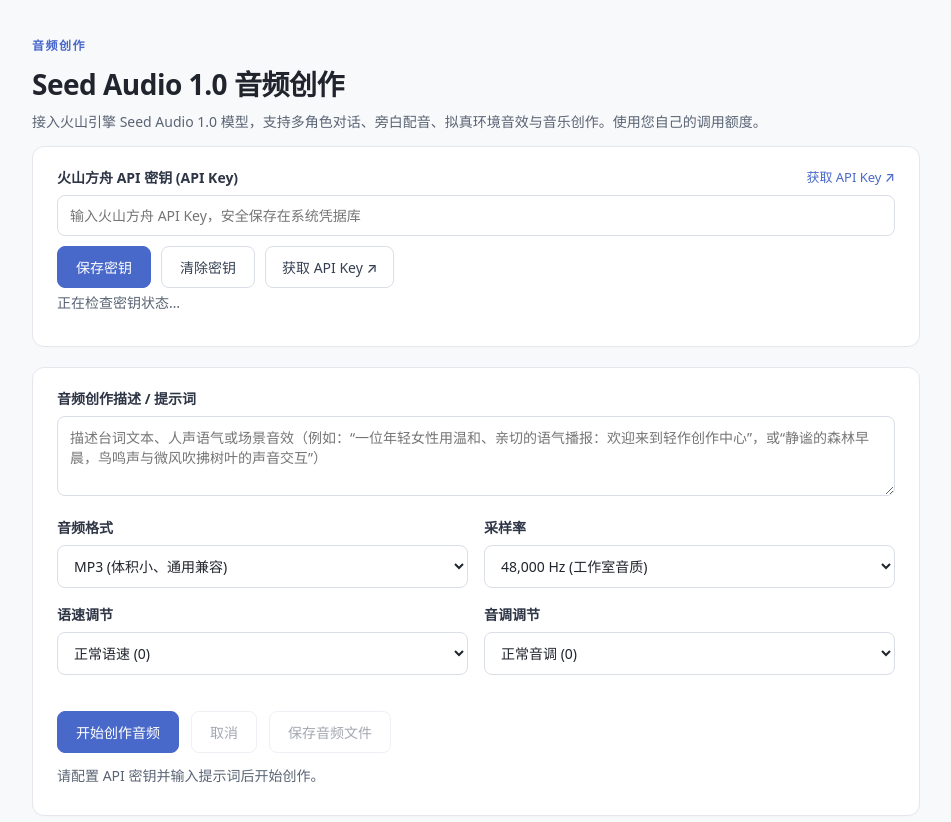
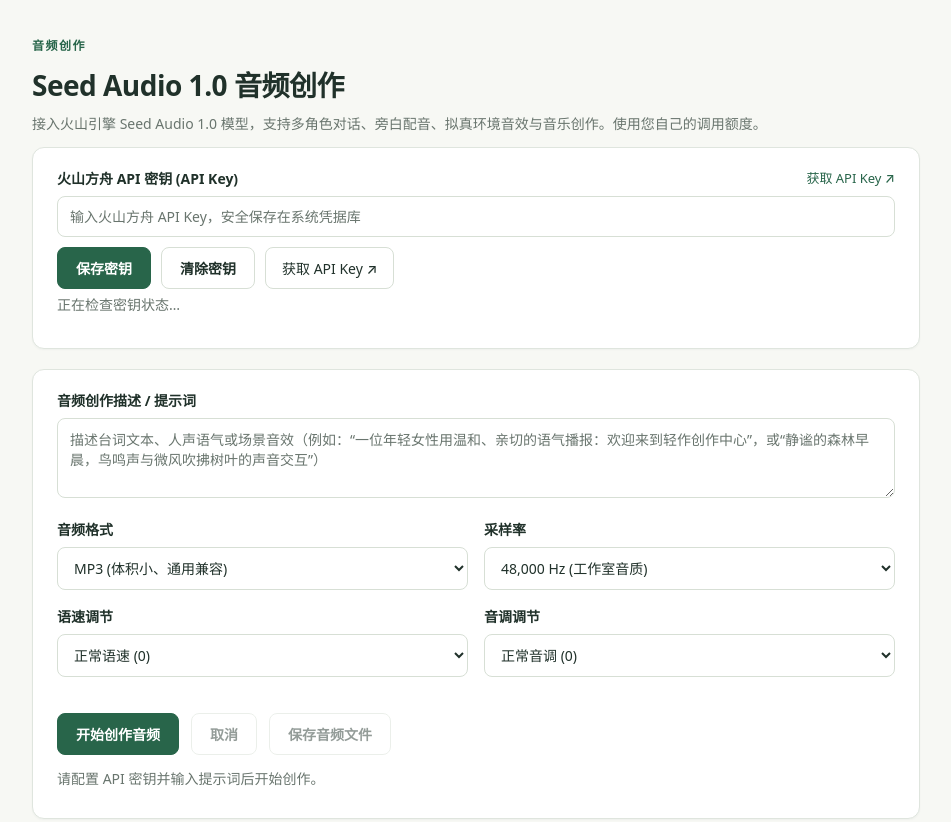
Before and after one commit to ZhiPenTu/qingzuo-plugin-seed-audio, a website with bundled scripts: page ui/index.html in a window 1280 px wide. Shown: the top 822 px of the page, without its empty margins (164-1115 px from the left). Built offline with nearby package versions, Linux system fonts and the light colour scheme.

Commit message:
style: 统一插件界面配色并适配深色模式 (#1)

```diff
--- a/package.json
+++ b/package.json
@@ -1,6 +1,6 @@
 {
   "name": "@commerce/plugin-seed-audio",
-  "version": "0.1.1",
+  "version": "0.1.2",
   "private": true,
   "type": "module",
   "commerce": {
@@ -11,7 +11,7 @@
     "category": "音频创作",
     "api": "^1.2.0",
     "ui": "ui/index.html",
-    "releaseNotes": "新增专属品牌图标，统一插件市场、工具中心与插件管理的视觉呈现。",
+    "releaseNotes": "界面配色统一为轻作底座语义色，支持跟随系统的浅色与深色模式。",
     "permissions": {
       "files": true,
       "credentials": [
--- a/ui/style.css
+++ b/ui/style.css
@@ -1,159 +1,184 @@
 :root {
-  font-family: system-ui, -apple-system, BlinkMacSystemFont, "Segoe UI", Roboto, sans-serif;
-  color: #20242c;
-  background: #f8f9fb;
   color-scheme: light;
+  --qz-background: #f7f8f4;
+  --qz-surface: #ffffff;
+  --qz-surface-subtle: #fbfcfa;
+  --qz-overlay: #ffffff;
+  --qz-canvas: #e9ede7;
+  --qz-text: #20312a;
+  --qz-text-muted: #69756e;
+  --qz-primary: #28654a;
+  --qz-primary-hover: #1e503a;
+  --qz-on-primary: #ffffff;
+  --qz-selection: #e4eee5;
+  --qz-on-selection: #28654a;
+  --qz-muted: #f0f3ed;
+  --qz-hover: #edf2eb;
+  --qz-border: #dfe5de;
+  --qz-input: #d7dfd5;
+  --qz-focus: #28654a;
+  --qz-danger: #b42318;
+  --qz-danger-surface: #f8e9e8;
+  --qz-warning: #956219;
+  --qz-warning-surface: #faf0dd;
+  --qz-success: #28654a;
+  --qz-success-surface: #e4eee5;
+  --qz-media-stage: #121a15;
+  --qz-media-text: #a6b5aa;
+  --qz-shadow: 0 1px 2px rgba(32, 49, 42, .04);
+  font-family: system-ui, -apple-system, BlinkMacSystemFont, "Segoe UI", "PingFang SC", sans-serif;
+  color: var(--qz-text);
+  background: var(--qz-background);
 }
+
+@media (prefers-color-scheme: dark) {
+  :root {
+    color-scheme: dark;
+    --qz-background: #19211d;
+    --qz-surface: #202923;
+    --qz-surface-subtle: #1d2721;
+    --qz-overlay: #253129;
+    --qz-canvas: #121a15;
+    --qz-text: #edf3ee;
+    --qz-text-muted: #a6b5aa;
+    --qz-primary: #99d8ad;
+    --qz-primary-hover: #b6e9c7;
+    --qz-on-primary: #173222;
+    --qz-selection: #2c4233;
+    --qz-on-selection: #bde6c8;
+    --qz-muted: #253029;
+    --qz-hover: #2b382f;
+    --qz-border: #36453a;
+    --qz-input: #425447;
+    --qz-focus: #99d8ad;
+    --qz-danger: #f87171;
+    --qz-danger-surface: #36302b;
+    --qz-warning: #ebc780;
+    --qz-warning-surface: #443821;
+    --qz-success: #bde6c8;
+    --qz-success-surface: #2c4233;
+    --qz-media-stage: #121a15;
+    --qz-media-text: #a6b5aa;
+    --qz-shadow: 0 1px 2px rgba(0, 0, 0, .2);
+  }
+}
+
 * { box-sizing: border-box; }
-body { margin: 0; }
-main { max-width: 960px; margin: 0 auto; padding: 32px 36px; }
-h1 { font-size: 28px; letter-spacing: -0.5px; margin: 8px 0 8px; font-weight: 700; }
-p { color: #5a6474; font-size: 14px; line-height: 1.6; margin: 4px 0 12px; }
-.eyebrow { font-size: 12px; letter-spacing: 1.5px; text-transform: uppercase; color: #4969ca; font-weight: 600; margin-bottom: 4px; }
-.card { background: #ffffff; border: 1px solid #e4e7ec; border-radius: 12px; padding: 20px 24px; margin-bottom: 20px; box-shadow: 0 1px 3px rgba(0,0,0,0.02); }
-label { display: block; font-size: 14px; font-weight: 600; color: #2e3545; margin-bottom: 8px; }
-.row { display: flex; gap: 10px; align-items: center; flex-wrap: wrap; margin-top: 8px; }
+html, body { min-height: 100%; background: var(--qz-background); }
+body { margin: 0; color: var(--qz-text); }
+main { max-width: 960px; margin: 0 auto; padding: 32px 36px 48px; }
+h1 { margin: 8px 0; font-size: 28px; font-weight: 700; letter-spacing: -.5px; }
+p { margin: 4px 0 12px; color: var(--qz-text-muted); font-size: 14px; line-height: 1.65; }
+.eyebrow { margin-bottom: 4px; color: var(--qz-primary); font-size: 12px; font-weight: 600; letter-spacing: 1.5px; text-transform: uppercase; }
+.card { margin-bottom: 20px; border: 1px solid var(--qz-border); border-radius: 12px; padding: 20px 24px; background: var(--qz-surface); box-shadow: var(--qz-shadow); }
+label { display: block; margin-bottom: 8px; color: var(--qz-text); font-size: 14px; font-weight: 600; }
+.row { display: flex; align-items: center; flex-wrap: wrap; gap: 10px; margin-top: 8px; }
 .form-group { margin-bottom: 16px; }
 .form-group:last-child { margin-bottom: 0; }
 input[type="text"], input[type="password"], textarea, select {
   width: 100%;
-  border: 1px solid #d9dee7;
+  border: 1px solid var(--qz-input);
   border-radius: 8px;
   padding: 10px 12px;
+  color: var(--qz-text);
+  background: var(--qz-surface);
   font: inherit;
   font-size: 14px;
-  color: #20242c;
-  background: #ffffff;
-  transition: border-color 0.15s;
+  transition: border-color .15s, box-shadow .15s;
 }
+input::placeholder, textarea::placeholder { color: var(--qz-text-muted); opacity: 1; }
 input[type="text"]:focus, input[type="password"]:focus, textarea:focus, select:focus {
   outline: none;
-  border-color: #4969ca;
+  border-color: var(--qz-focus);
+  box-shadow: 0 0 0 3px color-mix(in srgb, var(--qz-focus) 16%, transparent);
 }
-textarea { resize: vertical; min-height: 80px; }
-.grid-2 { display: grid; grid-template-columns: 1fr 1fr; gap: 16px; }
-.grid-3 { display: grid; grid-template-columns: 1fr 1fr 1fr; gap: 16px; }
+textarea { min-height: 80px; resize: vertical; }
+.grid-2 { display: grid; grid-template-columns: repeat(2, minmax(0, 1fr)); gap: 16px; }
+.grid-3 { display: grid; grid-template-columns: repeat(3, minmax(0, 1fr)); gap: 16px; }
 button {
-  border: 1px solid #4969ca;
-  background: #4969ca;
-  color: #ffffff;
-  border-radius: 8px;
-  padding: 10px 18px;
-  font: inherit;
-  font-size: 14px;
-  font-weight: 500;
-  cursor: pointer;
   display: inline-flex;
   align-items: center;
   justify-content: center;
-  transition: background-color 0.15s, opacity 0.15s;
+  border: 1px solid var(--qz-primary);
+  border-radius: 8px;
+  padding: 10px 18px;
+  color: var(--qz-on-primary);
+  background: var(--qz-primary);
+  font: inherit;
+  font-size: 14px;
+  font-weight: 600;
+  cursor: pointer;
+  transition: background-color .15s, border-color .15s, opacity .15s;
 }
-button:hover:not(:disabled) { background: #3b59b6; border-color: #3b59b6; }
-button.secondary {
-  color: #364052;
-  background: #ffffff;
-  border-color: #d9dee7;
-}
-button.secondary:hover:not(:disabled) {
-  background: #f4f6f9;
-  border-color: #c8cfdc;
-}
-button:disabled { opacity: 0.45; cursor: not-allowed; }
-.actions { display: flex; gap: 12px; align-items: center; flex-wrap: wrap; margin: 20px 0 12px; }
-#status { font-size: 14px; color: #5a6474; margin: 8px 0; min-height: 20px; }
-#status.error { color: #d93838; font-weight: 500; }
-#status.success { color: #1e8e3e; font-weight: 500; }
+button:hover:not(:disabled) { border-color: var(--qz-primary-hover); background: var(--qz-primary-hover); }
+button.secondary { border-color: var(--qz-input); color: var(--qz-text); background: var(--qz-surface); }
+button.secondary:hover:not(:disabled) { border-color: var(--qz-primary); color: var(--qz-on-selection); background: var(--qz-selection); }
+button:disabled { opacity: .48; cursor: not-allowed; }
+button:focus-visible, .button-link:focus-visible { outline: 2px solid var(--qz-focus); outline-offset: 2px; }
+.actions { display: flex; align-items: center; flex-wrap: wrap; gap: 12px; margin: 20px 0 12px; }
+#status { min-height: 20px; margin: 8px 0; color: var(--qz-text-muted); font-size: 14px; }
+#status.error { color: var(--qz-danger); font-weight: 500; }
+#status.success { color: var(--qz-success); font-weight: 500; }
 .preview-container {
-  min-height: 280px;
-  background: #0f131a;
-  border-radius: 12px;
+  position: relative;
   display: flex;
   align-items: center;
   justify-content: center;
+  min-height: 280px;
   overflow: hidden;
-  position: relative;
   margin-top: 16px;
+  border: 1px solid var(--qz-border);
+  border-radius: 12px;
+  background: var(--qz-media-stage);
 }
-.preview-container video, .preview-container img {
-  max-width: 100%;
-  max-height: 480px;
-  object-fit: contain;
-}
-.preview-placeholder {
-  color: #8b95a5;
-  font-size: 14px;
-  text-align: center;
-  padding: 24px;
-}
+.preview-container video, .preview-container img { max-width: 100%; max-height: 480px; object-fit: contain; }
+.preview-placeholder { padding: 24px; color: var(--qz-media-text); font-size: 14px; text-align: center; }
 .thumb-preview {
+  display: block;
   width: 96px;
   height: 96px;
+  margin-top: 8px;
+  border: 1px solid var(--qz-input);
   border-radius: 8px;
-  border: 1px solid #d9dee7;
   object-fit: cover;
-  background: #f1f3f6;
-  margin-top: 8px;
-  display: block;
+  background: var(--qz-canvas);
 }
-@media (max-width: 680px) {
-  main { padding: 20px 16px; }
-  .grid-2, .grid-3 { grid-template-columns: 1fr; gap: 12px; }
-}
-
 .audio-player-box {
-  background: #ffffff;
-  border: 1px solid #e4e7ec;
-  border-radius: 10px;
-  padding: 16px 20px;
   display: flex;
   flex-direction: column;
   gap: 12px;
   margin-top: 12px;
+  border: 1px solid var(--qz-border);
+  border-radius: 10px;
+  padding: 16px 20px;
+  background: var(--qz-surface-subtle);
 }
-.audio-player-box audio {
-  width: 100%;
-}
-
-.settings-title-row {
-  display: flex;
-  justify-content: space-between;
-  align-items: center;
-  margin-bottom: 8px;
-}
-.settings-title-row label {
-  margin-bottom: 0;
-}
-.link-btn {
-  color: #4969ca;
-  text-decoration: none;
-  font-size: 13px;
-  font-weight: 500;
+.audio-player-box audio { width: 100%; }
+.settings-title-row { display: flex; align-items: center; justify-content: space-between; margin-bottom: 8px; }
+.settings-title-row label { margin-bottom: 0; }
+.link-btn { display: inline-flex; align-items: center; gap: 4px; color: var(--qz-primary); font-size: 13px; font-weight: 500; text-decoration: none; }
+.link-btn:hover { color: var(--qz-on-selection); text-decoration: underline; }
+.button-link {
   display: inline-flex;
   align-items: center;
-  gap: 4px;
-}
-.link-btn:hover {
-  text-decoration: underline;
-  color: #3b59b6;
-}
-.button-link {
-  border: 1px solid #d9dee7;
-  background: #ffffff;
-  color: #364052;
+  justify-content: center;
+  border: 1px solid var(--qz-input);
   border-radius: 8px;
   padding: 10px 16px;
+  color: var(--qz-text);
+  background: var(--qz-surface);
   font: inherit;
   font-size: 14px;
   font-weight: 500;
   text-decoration: none;
-  display: inline-flex;
-  align-items: center;
-  justify-content: center;
   white-space: nowrap;
-  transition: background-color 0.15s, border-color 0.15s;
+  transition: background-color .15s, border-color .15s, color .15s;
 }
-.button-link:hover {
-  background: #f4f6f9;
-  border-color: #c8cfdc;
-  color: #20242c;
+.button-link:hover { border-color: var(--qz-primary); color: var(--qz-on-selection); background: var(--qz-selection); }
+@media (max-width: 680px) {
+  main { padding: 20px 16px 36px; }
+  .grid-2, .grid-3 { grid-template-columns: minmax(0, 1fr); gap: 12px; }
 }
+@media (prefers-reduced-motion: reduce) {
+  *, *::before, *::after { transition: none !important; }
+}
```
Also changed, not shown: .github/workflows/release.yml (added), 1 other file.
